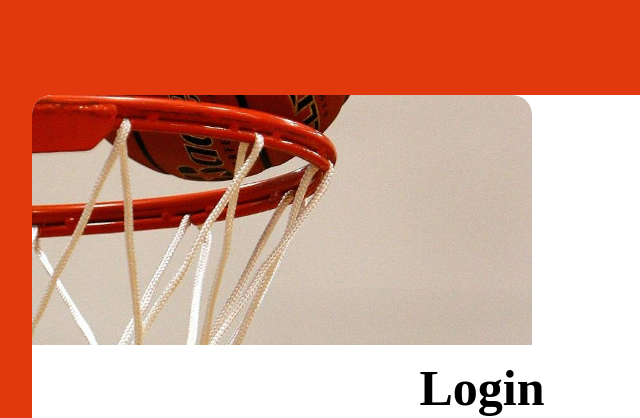
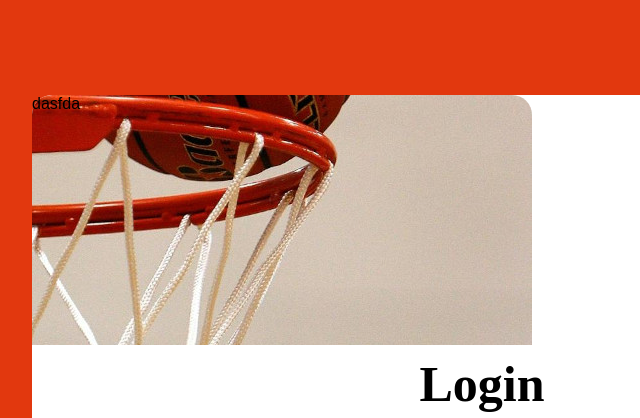
Before and after one commit to diegvn7/tela-login, a plain HTML site: page index.html in a window 1280 px wide. Shown: the top 418 px of the page, 158-798 px from the left. Drawn offline with Linux system fonts and the light colour scheme; a web font is replaced by a local one.

Commit message:
Update index.html

```diff
--- a/index.html
+++ b/index.html
@@ -12,7 +12,7 @@
     <main>
         <section>
                 <div id="imagem">
-
+                    dasfda
                 </div>
                 <h1>Login</h1>
                 <p id="txt">Seja bem vindo(a) novamente. Faça login para acessar sua conta e poder fazer as configurações no seu ambiente.</p>
```
